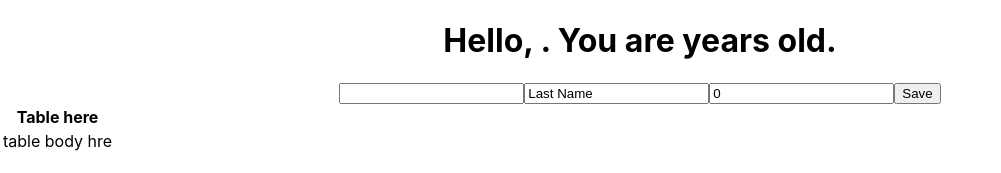
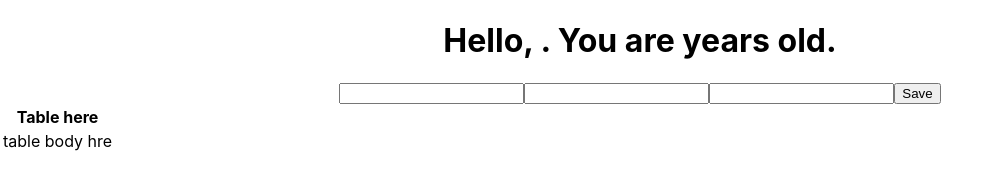
Before and after one commit to bran-mot/react-forms-and-tables, a React (Create React App) app: page / in a window 1280 px wide. Shown: the top 173 px of the page, without its empty margins (0-1001 px from the left). Built offline with nearby package versions, Linux system fonts and the light colour scheme.

Commit message:
update functionality of all input boxes

```diff
--- a/src/App.js
+++ b/src/App.js
@@ -13,11 +13,19 @@ export default class App extends React.Component {
 			age: ''
 		};
 		this.changeFirst = this.changeFirst.bind(this);
+		this.changeLast = this.changeLast.bind(this);
+		this.changeAge = this.changeAge.bind(this);
 	}
 
 	//functions
 	changeFirst(event) {
 		this.setState({ first: event.target.value });
+	}
+	changeLast(event) {
+		this.setState({ last: event.target.value });
+	}
+	changeAge(event) {
+		this.setState({ age: event.target.value });
 	}
 
 	//render
@@ -34,8 +42,18 @@ export default class App extends React.Component {
 					value={this.state.first}
 					onChange={this.changeFirst}
 				/>
-				<Input type="text" value="Last Name" name="last" />
-				<Input type="number" value="0" name="age" />
+				<Input
+					type="text"
+					name="last"
+					value={this.state.last}
+					onChange={this.changeLast}
+				/>
+				<Input
+					type="text"
+					name="age"
+					value={this.state.age}
+					onChange={this.changeAge}
+				/>
 				<Button type="submit">Save</Button>
 				<table>
 					<thead>
```
